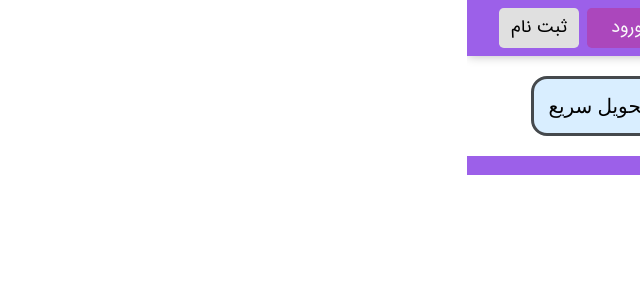
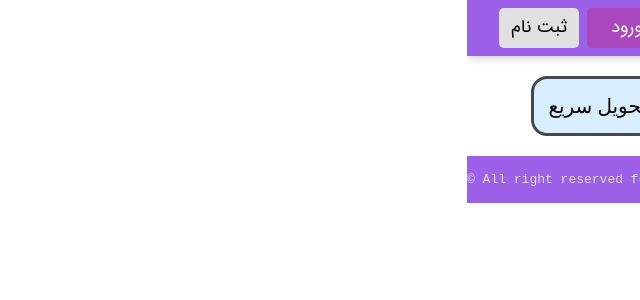
Before and after one commit to 8rs1/Secret-Game, a Vue app: page / in a window 1280 px wide. Shown: the top 300 px of the page, without its empty margins (640-1280 px from the left). Built offline with nearby package versions, Linux system fonts and the light colour scheme.

Commit message:
feat: add copyright text

```diff
--- a/src/components/FooterPage.vue
+++ b/src/components/FooterPage.vue
@@ -2,12 +2,25 @@
 <template>
   <footer class="footer">
     <div>
-      <div>دسترسی سریع</div>
+      <div class="copy">
+        &copy; All right reserved for
+        <RouterLink to="/">Secret Game</RouterLink>
+        2023
+      </div>
     </div>
   </footer>
 </template>
 <style scoped>
+a {
+  font-weight: bold;
+}
 .footer {
   background-color: var(--first-color);
+  padding: 1rem 0;
+}
+.copy {
+  direction: ltr;
+  color: #ddd;
+  font-family: monospace;
 }
 </style>
```
